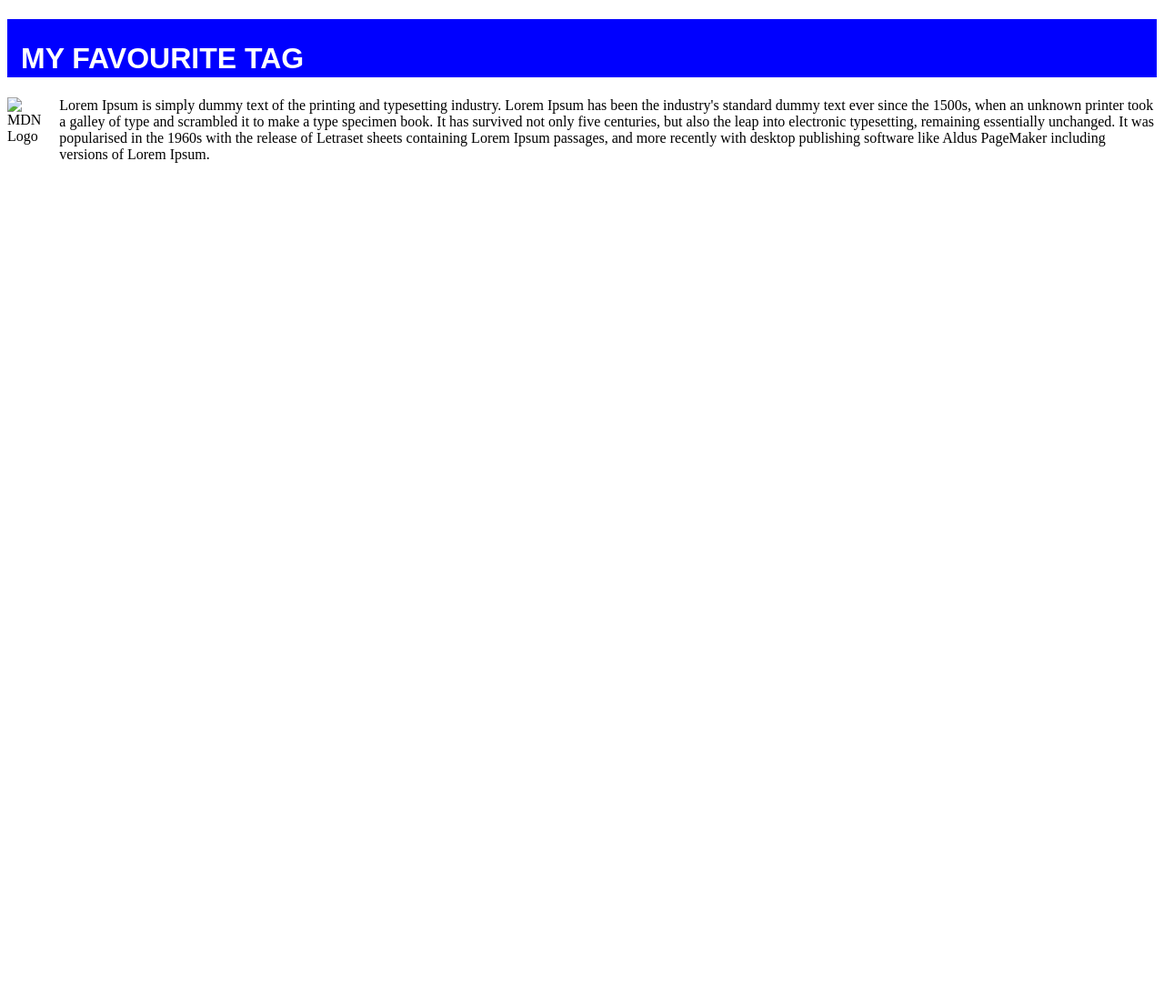
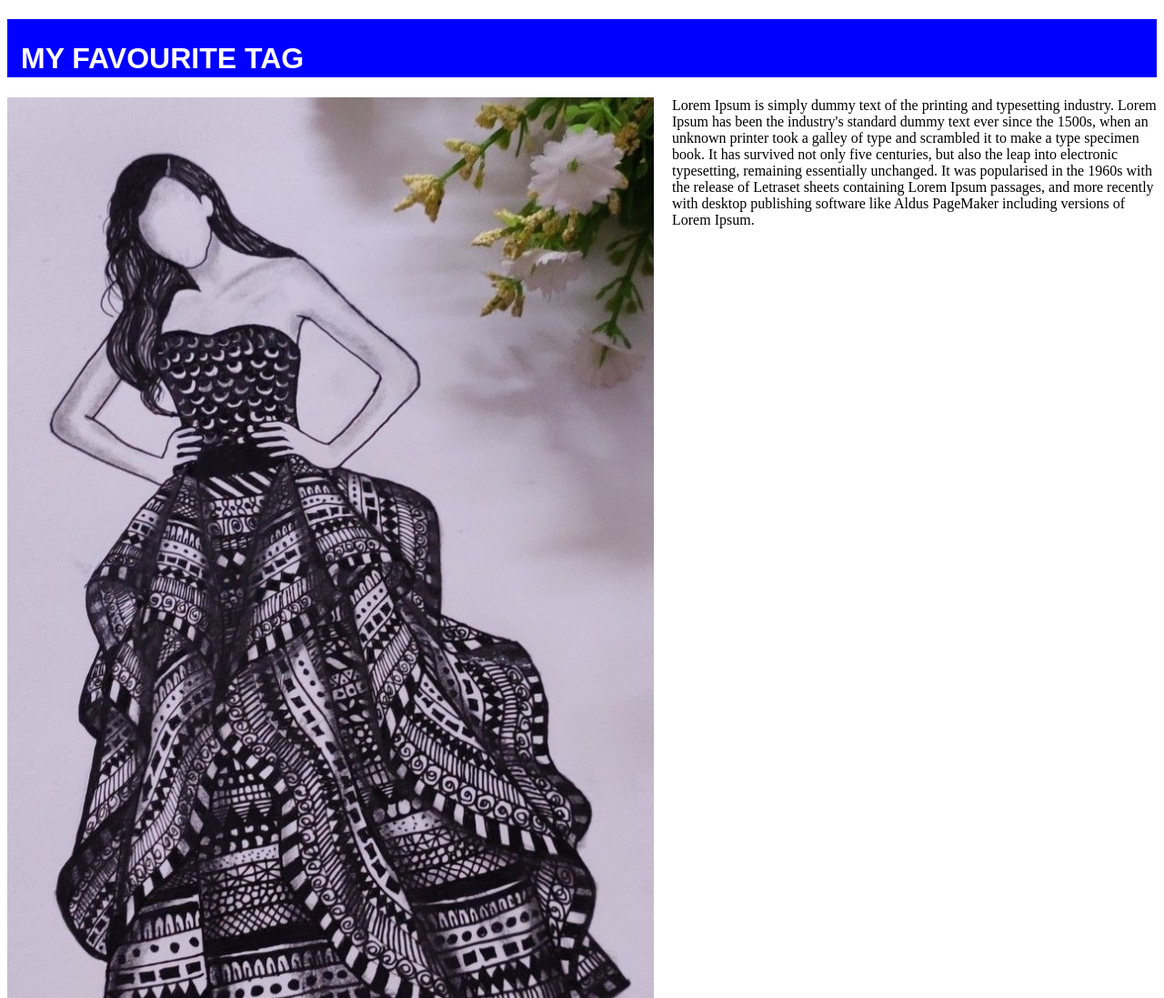
Before and after one commit to lavan946/lavanya_lavan946.github.io, a plain HTML site: page index.html in a window 1280 px wide. Shown: the whole page at 91% size. Before the commit the page ends 800 px from the top, so only its background shows below. Drawn offline with Linux system fonts and the light colour scheme.

Commit message:
Update index.html

```diff
--- a/index.html
+++ b/index.html
@@ -10,7 +10,7 @@
     <h1 class="heading">My Favourite Tag</h1>
 
     <div class="container">
-      <img src="favicon144.png" alt="MDN Logo">
+      <img src="https://github.com/lavan946/lavanya_lavan946.github.io/blob/main/IMG_20210428_181112.jpg">
       <p>Lorem Ipsum is simply dummy text of the printing and typesetting industry. Lorem Ipsum has been the industry's standard dummy text ever since the 1500s, when an unknown printer took a galley of type and scrambled it to make a type specimen book. It has survived not only five centuries, but also the leap into electronic typesetting, remaining essentially unchanged. It was popularised in the 1960s with the release of Letraset sheets containing Lorem Ipsum passages, and more recently with desktop publishing software like Aldus PageMaker including versions of Lorem Ipsum.</div>
     </p>
 
```
